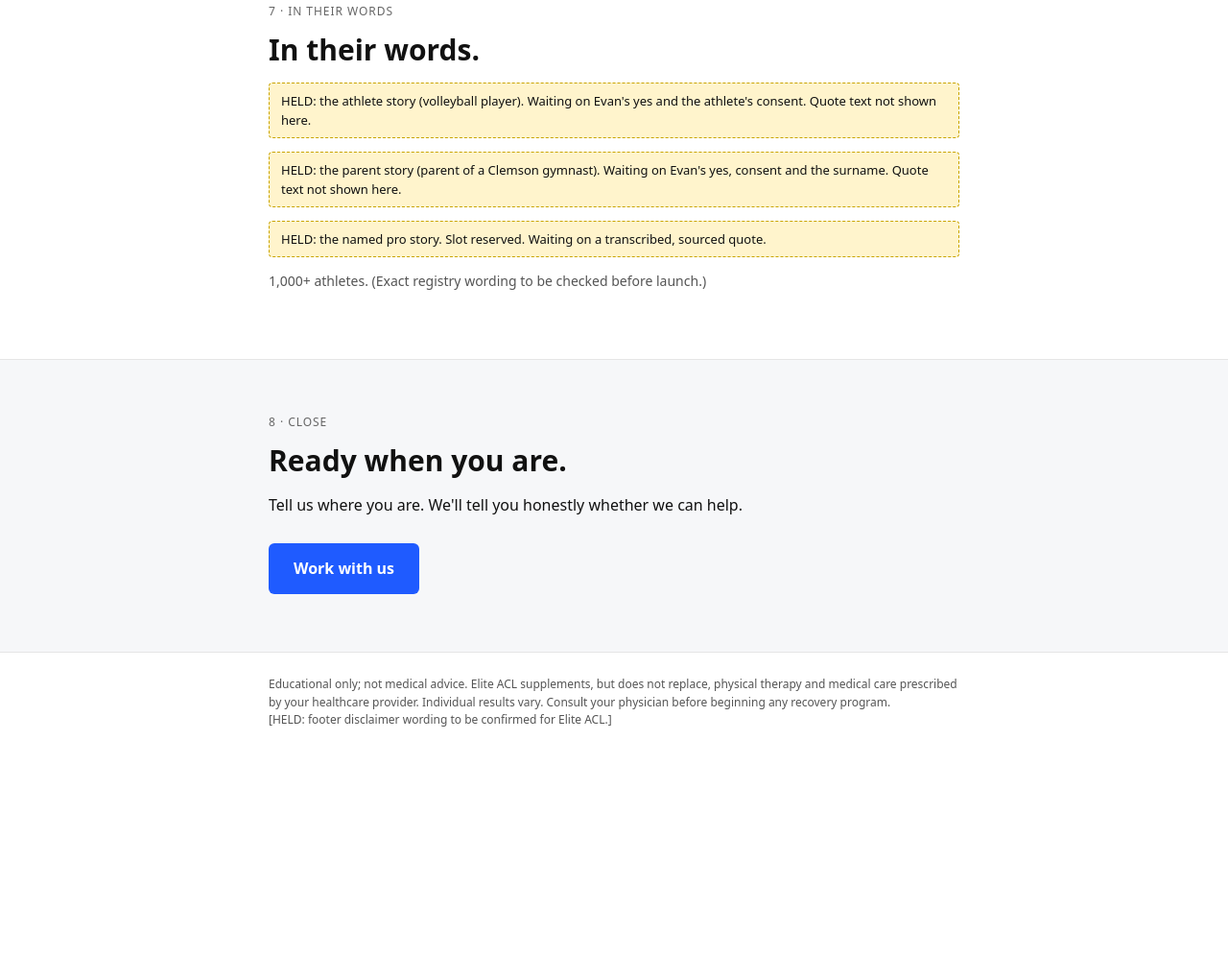
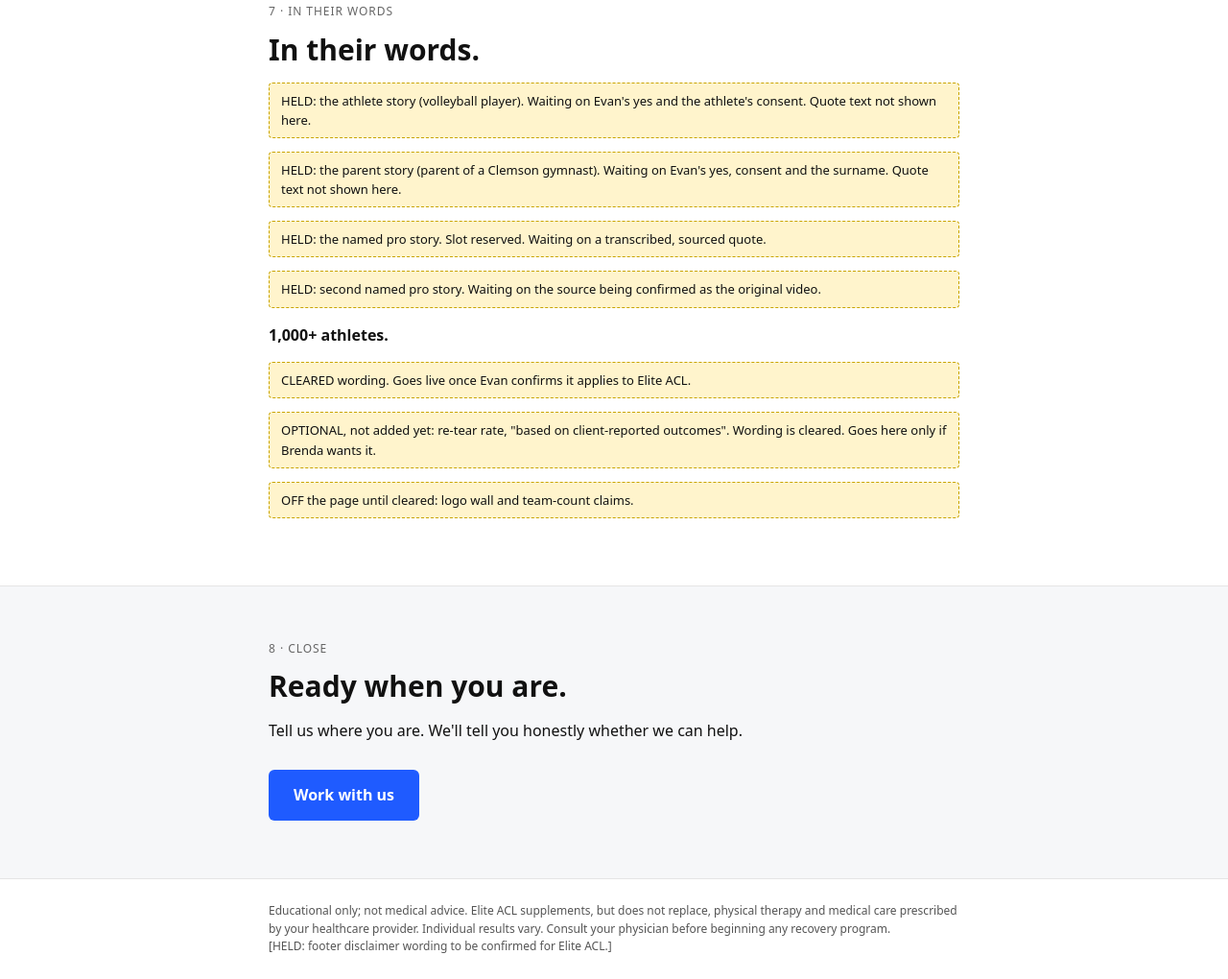
Before and after one commit to eliteaccounts/elite-acl-site-placeholder-oct2, a plain HTML site: page copy-preview/index.html in a window 1280 px wide. Shown: the part 3249-4269 px from the top of the page at 96% size. Before the commit the page ends 4033 px from the top, so only its background shows below. Drawn offline with Linux system fonts and the light colour scheme.

Commit message:
Copy preview: proof section statuses

```diff
--- a/copy-preview/index.html
+++ b/copy-preview/index.html
@@ -72,7 +72,11 @@ footer{padding:24px 20px;font-size:12px;color:#555;max-width:720px;margin:0 auto
 <div class="held">HELD: the athlete story (volleyball player). Waiting on Evan's yes and the athlete's consent. Quote text not shown here.</div>
 <div class="held">HELD: the parent story (parent of a Clemson gymnast). Waiting on Evan's yes, consent and the surname. Quote text not shown here.</div>
 <div class="held">HELD: the named pro story. Slot reserved. Waiting on a transcribed, sourced quote.</div>
-<p class="small">1,000+ athletes. (Exact registry wording to be checked before launch.)</p></div></section>
+<div class="held">HELD: second named pro story. Waiting on the source being confirmed as the original video.</div>
+<p><b>1,000+ athletes.</b></p>
+<div class="held">CLEARED wording. Goes live once Evan confirms it applies to Elite ACL.</div>
+<div class="held">OPTIONAL, not added yet: re-tear rate, "based on client-reported outcomes". Wording is cleared. Goes here only if Brenda wants it.</div>
+<div class="held">OFF the page until cleared: logo wall and team-count claims.</div></div></section>
 
 <section><div class="w"><div class="tag">8 · Close</div>
 <h2>Ready when you are.</h2>
```
